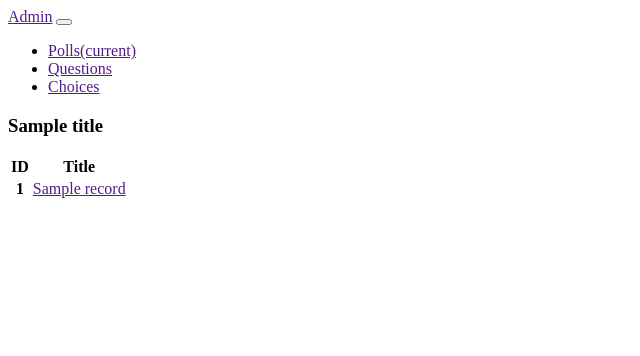
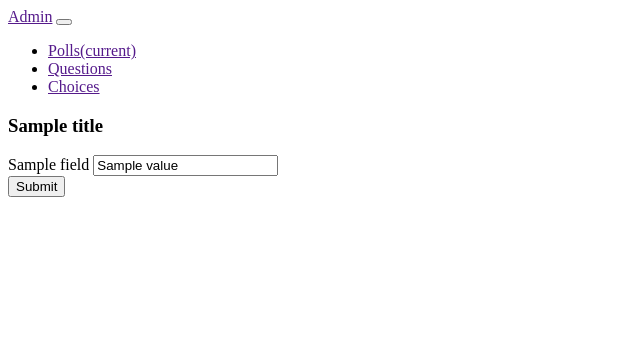
Before and after one commit to eugeny-m/peller_tech_polls, a Python web app: template aiohttp_polls/templates/admin/admin_model_detail.html in a window 1280 px wide. Shown: the top 356 px of the page, without its empty margins (0-640 px from the left). Run offline with Jinja, Linux system fonts and the light colour scheme; the template is opened without the code that fills it: most values are stand-ins (such as "Sample title", 1, 10 or a date in 2020).

Commit message:
detail view for admin class based view

```diff
--- a/aiohttp_polls/templates/admin/admin_model_detail.html
+++ b/aiohttp_polls/templates/admin/admin_model_detail.html
@@ -3,20 +3,52 @@
 {% set title = title %}
 
 {% block content %}
-<table class="table">
-  <thead>
-    <tr>
-      <th scope="col">ID</th>
-      <th scope="col">Title</th>
-    </tr>
-  </thead>
-  <tbody>
-  {% for p in records %}
-    <tr>
-      <th scope="row">{{ p.id }}</th>
-      <td><a href="{{ url('poll', poll_id=p.id) }}">{{ p.title }}</a></td>
-    </tr>
+
+{% if error_message %}<p><strong>{{ error_message }}</strong></p>{% endif %}
+
+<form action="{{ url(detail_view_name, id=object.id) }}" method="post">
+
+  {% for field in fields %}
+    {% if field.type == 'VARCHAR' %}
+    <div class="form-group">
+      <label for="id_{{ field.name }}">{{ field.name|capitalize }}</label>
+      <input type="text" class="form-control" id="id_{{ field.name }}" placeholder="Enter value" value="{{ field.value }}">
+    </div>
+
+    {% elif field.type == 'INTEGER' %}
+    <div class="form-group">
+      <label for="id_{{ field.name }}">{{ field.name|capitalize }}</label>
+      <input type="number" class="form-control" id="id_{{ field.name }}" placeholder="Enter value" value="{{ field.value }}">
+    </div>
+
+    {% elif field.type == 'BOOLEAN' %}
+    <div class="form-group form-check">
+      <input type="checkbox" class="form-check-input" id="id_{{ field.name }}" value="{{ field.value }}">
+      <label class="form-check-label" for="id_{{ field.name }}">{{ field.name|capitalize }}</label>
+    </div>
+
+    {% elif field.type == 'SELECT' %}
+    <div class="form-group">
+      <label for="id_{{ field.name }}">{{ field.name|capitalize }}</label>
+
+      <select class="form-control" id="id_{{ field.name }}" required>
+        {% for parent in field["parents"]%}
+        <option value="{{ parent.id }}" {% if parent.selected %}selected{% endif %}>{{ parent.value }}</option>
+        {% endfor %}
+      </select>
+    </div>
+
+    {% else %}
+    <div class="form-group">
+      <label for="id_{{ field.name }}">{{ field.name|capitalize }}</label>
+      <input type="text" class="form-control" id="id_{{ field.name }}" placeholder="Enter value" value="{{ field.value }}">
+    </div>
+
+    {% endif %}
+
   {% endfor %}
-  </tbody>
-</table>
+  <button type="submit" class="btn btn-primary">Submit</button>
+
+</form>
+
 {% endblock %}
```
Also changed, not shown: aiohttp_polls/admin.py (+79 -4 lines).
